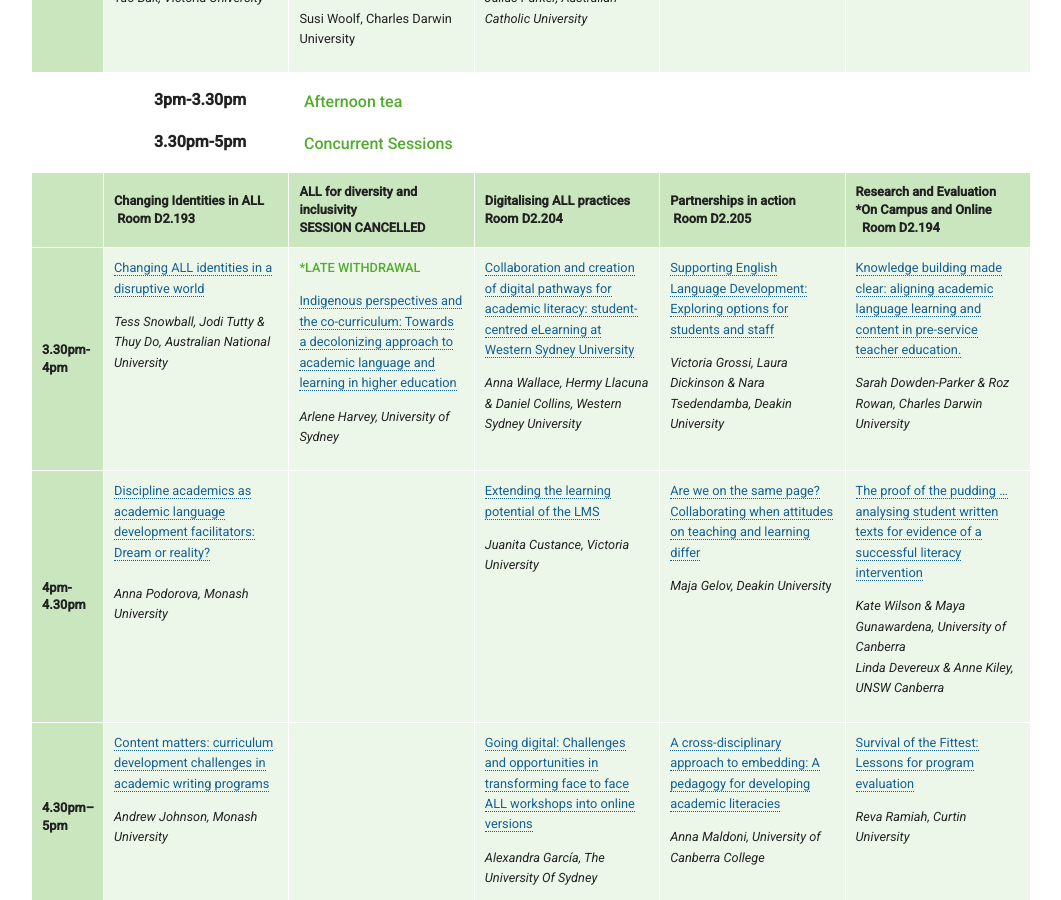
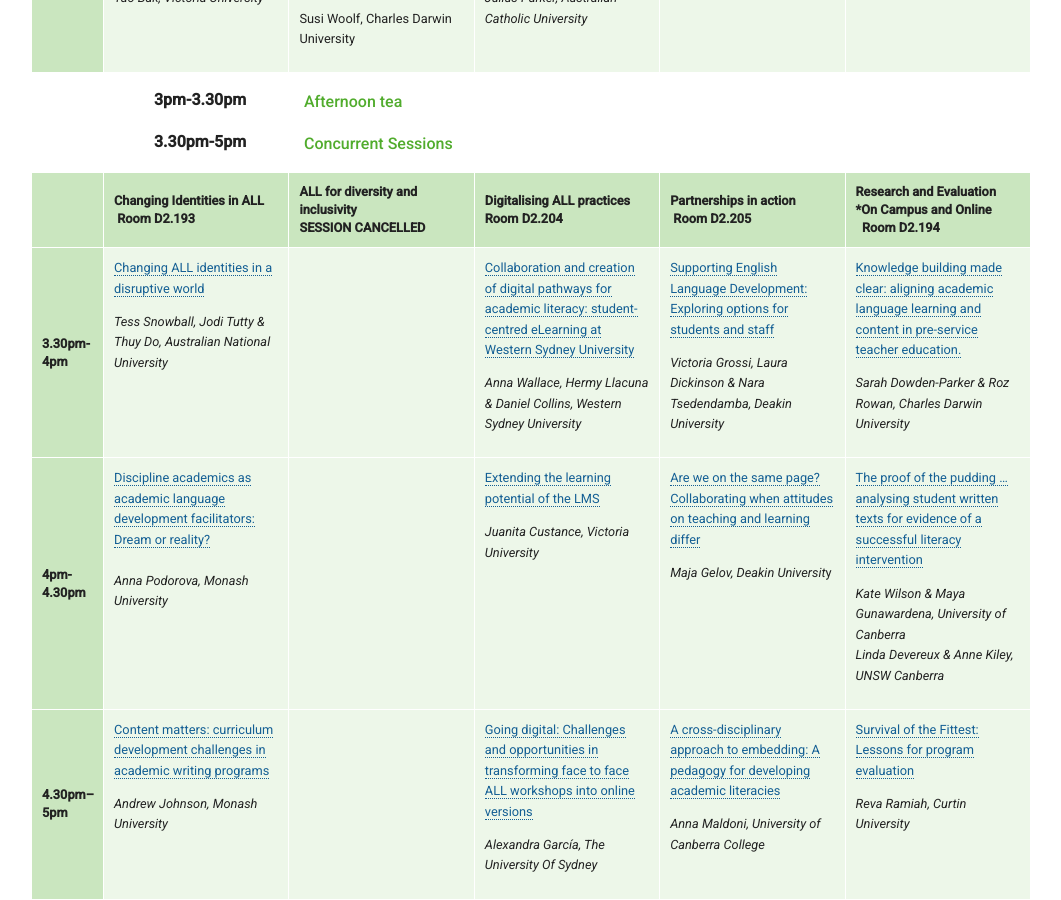
Before and after one commit to aallconference2017/aallconference2017.github.io, a Jekyll site: the page built from program/index.html, in a window 1280 px wide and 900 px high, scrolled down 1989 px. Shown: the whole window, without its empty margins (113-1174 px from the left). Built offline with Jekyll 4.4.1, drawn with Linux system fonts in a browser that asks for light colours.

Commit message:
Updated 'program/index.html' via CloudCannon

```diff
--- a/program/index.html
+++ b/program/index.html
@@ -82,7 +82,7 @@ show_jump_links: true
                             <tr>
                                 <th class="editable">3.30pm-4pm</th>
                                 <td><div class="editable"><p><a href="/Abstracts/Changing ALL identities in a disruptive world.pdf">Changing ALL identities in a disruptive world</a></p><p><em>Tess Snowball, Jodi Tutty &amp; Thuy Do, Australian National University</em></p></div></td>
-                                <td><div class="editable"><p><strong>*LATE WITHDRAWAL</strong></p><p><a href="/Abstracts/Indigenous perspectives and the co-curriculum- Towards a decolonising approach to academic language and learning in higher education .pdf">Indigenous perspectives and the co-curriculum: Towards a decolonizing approach to academic language and learning in higher education</a></p><p><em>Arlene Harvey, University of Sydney</em></p></div></td>
+                                <td><div class="editable"></div></td>
                                 <td><div class="editable"><p><a href="/Abstracts/Collaboration and creation of digital pathways for academic literacy- student-centred elearning at Western Sydney University .pdf">Collaboration and creation of digital pathways for academic literacy: student-centred eLearning at Western Sydney University</a></p><p><em>Anna Wallace, Hermy Llacuna &amp; Daniel Collins, Western Sydney University</em></p></div></td>
                                 <td><div class="editable"><p><a href="/Abstracts/Supporting English Language Development- Exploring options for students and staff .pdf">Supporting English Language Development: Exploring options for students and staff</a></p><p><em>Victoria Grossi, Laura Dickinson &amp; Nara Tsedendamba, Deakin University</em></p></div></td>
                                 <td><div class="editable"><p><a href="/Abstracts/Knowledge building made clear- aligning academic language learning and content in pre-service teacher education. .pdf">Knowledge building made clear: aligning academic language learning and content in pre-service teacher education.</a></p><p><em>Sarah Dowden-Parker &amp; Roz Rowan, Charles Darwin University</em></p></div></td>
```
